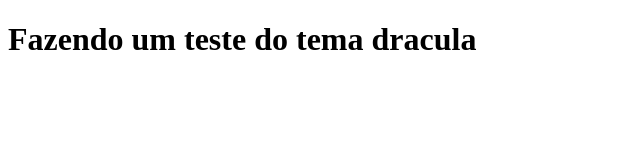
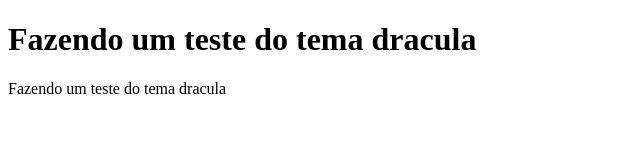
Before and after one commit to joaomonteiroSN/test, a plain HTML site: page index.html in a window 1280 px wide. Shown: the whole page, without its empty margins (0-640 px from the left). Drawn offline with Linux system fonts and the light colour scheme.

Commit message:
mudanças finais

```diff
--- a/index.html
+++ b/index.html
@@ -7,5 +7,6 @@
 </head>
 <body>
     <h1>Fazendo um teste do tema dracula</h1>
+    <p>Fazendo um teste do tema dracula</p>
 </body>
 </html>
```
